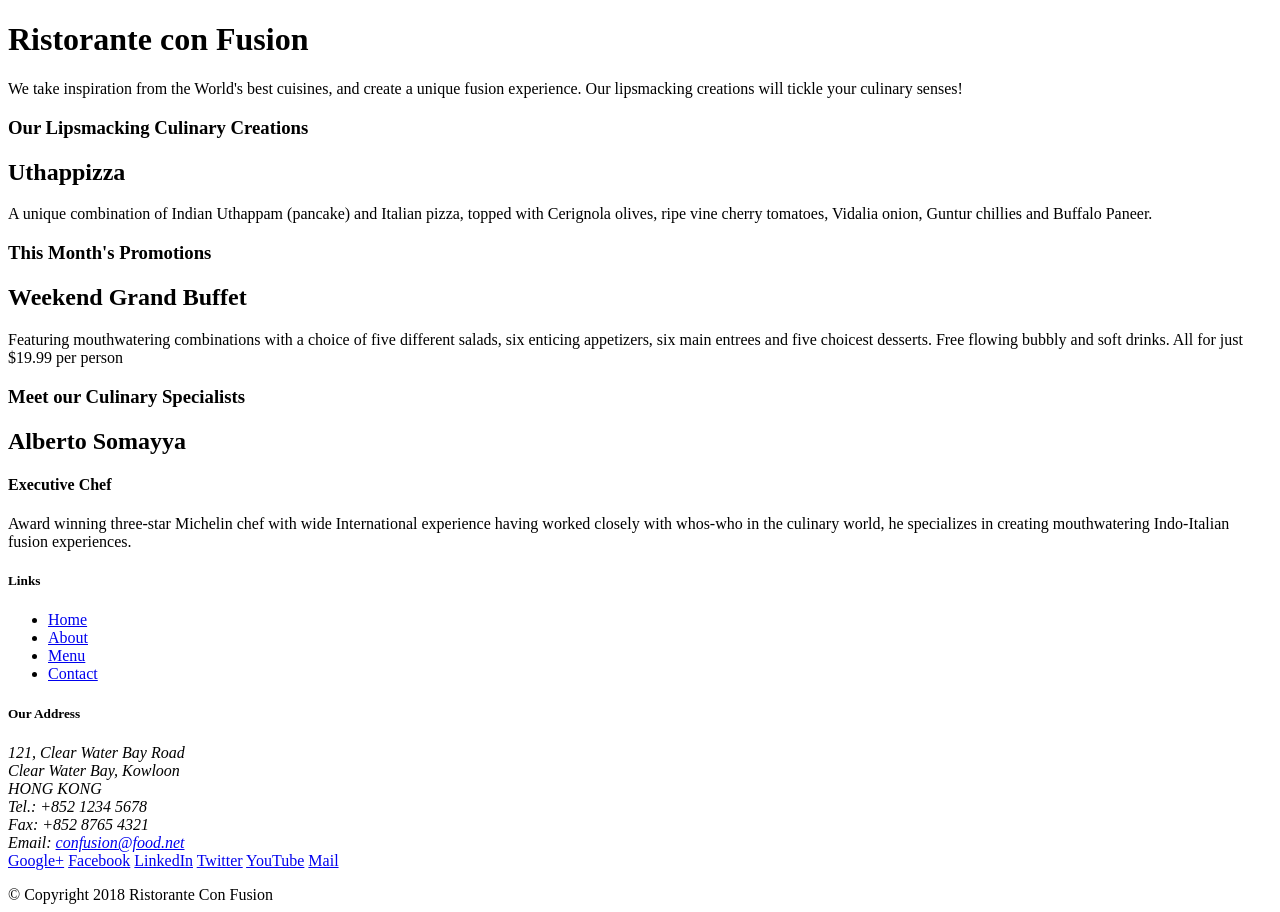
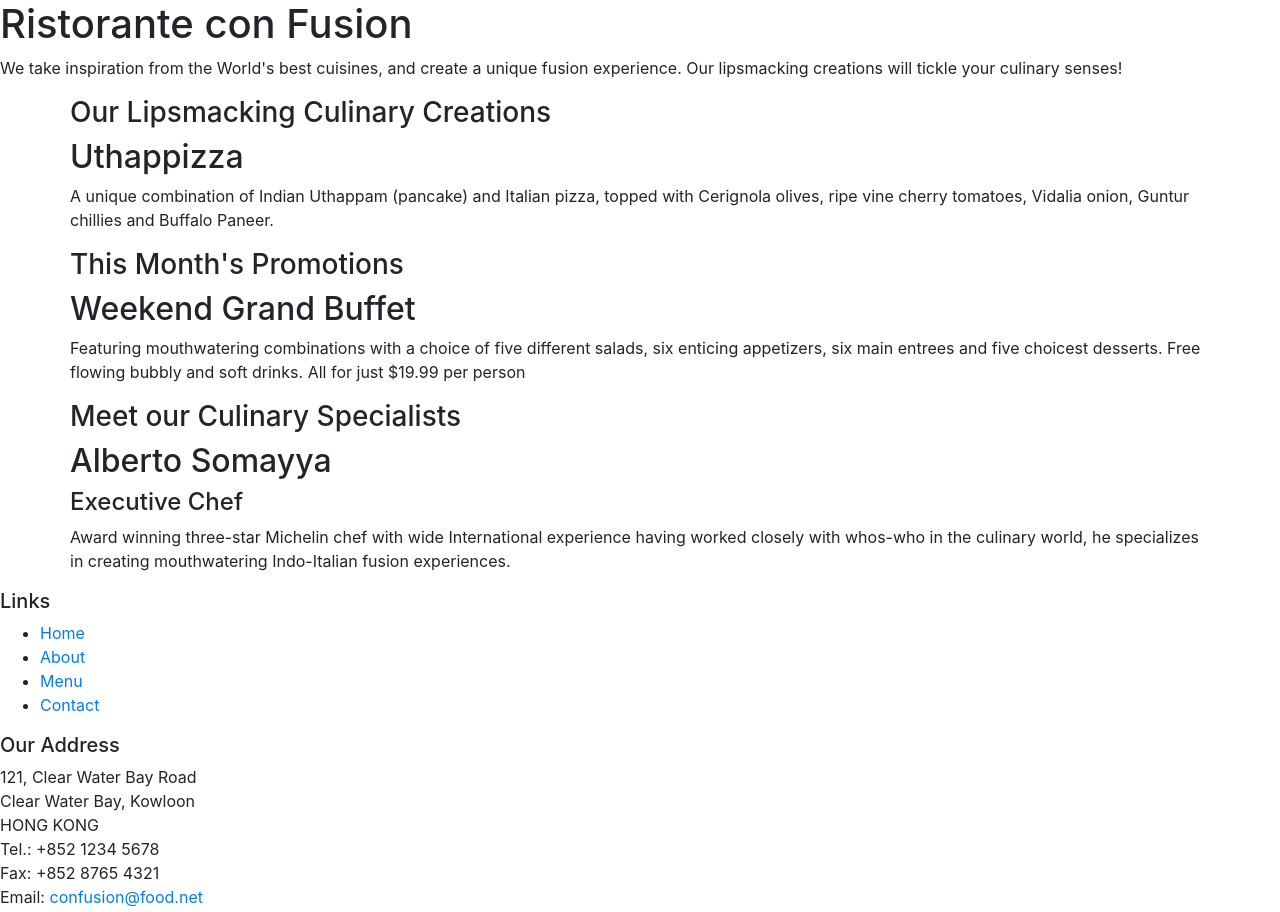
Before and after one commit to muskansawa/conFusion, a website: page index.html in a window 1280 px wide. Shown: the top 912 px of the page. Drawn offline with nearby package versions, Linux system fonts and the light colour scheme.

```diff
--- a/index.html
+++ b/index.html
@@ -2,7 +2,16 @@
 <html lang="en">
 
 <head>
-    <title>Ristorante Con Fusion</title>
+
+  <meta charset= "utf-8">
+  <meta name="viewport" content="width=device-width, initial-scale=1, shrink-to-fit=no">
+  <meta http-equiv="x-ua-compatible" content="ie-edge">
+
+
+
+     <link rel="stylesheet" href="node_modules/bootstrap/dist/css/bootstrap.min.css">
+      <title>Ristorante ConFusion</title>
+
 </head>
 
 <body>
@@ -20,8 +29,8 @@
         </div>
     </header>
 
-    <div>
-        <div>
+    <div class="container">
+        <div class="row">
             <div>
                 <h3>Our Lipsmacking Culinary Creations</h3>
             </div>
@@ -32,7 +41,7 @@
         </div>
 
 
-        <div>
+        <div class="row">
             <div>
                 <h3>This Month's Promotions</h3>
             </div>
@@ -42,7 +51,7 @@
             </div>
         </div>
 
-        <div>
+        <div class="row">
             <div>
                 <h3>Meet our Culinary Specialists</h3>
             </div>
@@ -95,6 +104,9 @@
            </div>
         </div>
     </footer>
+    <script src="node_modules/jquery/dist/jquery.slim.min.js"></script>
+   <script src="node_modules/popper.js/dist/umd/popper.min.js"></script>
+   <script src="node_modules/bootstrap/dist/js/bootstrap.min.js"></script>
 
 </body>
 
--- a/package.json
+++ b/package.json
@@ -12,5 +12,10 @@
   "license": "ISC",
   "devDependencies": {
     "lite-server": "^2.3.0"
+  },
+  "dependencies": {
+    "bootstrap": "^4.0.0",
+    "jquery": "^3.3.1",
+    "popper.js": "^1.12.9"
   }
 }
```
Also changed, not shown: style.css (added), 1 other file.
